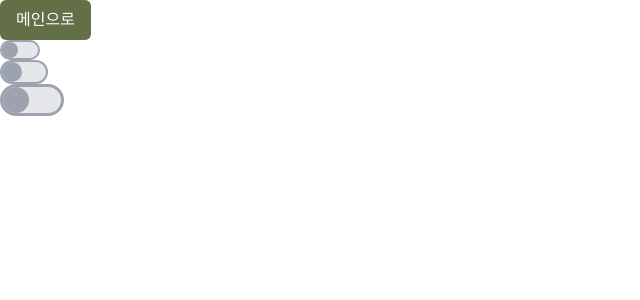
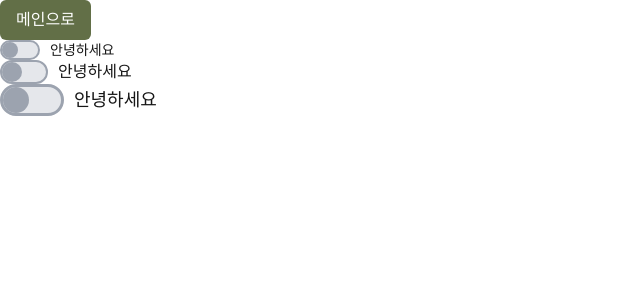
Before and after one commit to User850413/components, a Next.js app: page /components-pages/toggleSwitch-page in a window 1280 px wide. Shown: the top 300 px of the page, without its empty margins (0-640 px from the left). Built offline with nearby package versions, Linux system fonts and the light colour scheme.

Commit message:
02/20 :sparkles: : label 기능 추가

```diff
--- a/src/components/ToggleSwitch.tsx
+++ b/src/components/ToggleSwitch.tsx
@@ -18,7 +18,7 @@ export default function ToggleSwitch({
   classNames,
   size = 'md',
   label,
-  gap,
+  gap = 10,
 }: ToggleSwitchProps) {
   const [isChecked, setIsChecked] = useState<boolean>(false)
   const customId = useId()
@@ -38,7 +38,7 @@ export default function ToggleSwitch({
         aria-label={ariaLabel}
         className="hidden"
       />
-      <label htmlFor={buttonId}>
+      <label htmlFor={buttonId} className="flex w-fit items-center">
         <span
           className={clsx(
             'relative box-border block cursor-pointer rounded-full transition-colors',
@@ -72,6 +72,18 @@ export default function ToggleSwitch({
             )}
           />
         </span>
+        {label && (
+          <p
+            style={{ marginLeft: gap }}
+            className={clsx({
+              'text-sm': size === 'sm',
+              'text-md': size === 'md',
+              'text-lg': size === 'lg',
+            })}
+          >
+            {label}
+          </p>
+        )}
       </label>
     </div>
   )
--- a/src/pages/components-pages/toggleSwitch-page.tsx
+++ b/src/pages/components-pages/toggleSwitch-page.tsx
@@ -3,9 +3,10 @@ import ToggleSwitch from '@/components/ToggleSwitch'
 export default function ToggleSwitchPage() {
   return (
     <>
-      <ToggleSwitch size="sm" />
-      <ToggleSwitch />
-      <ToggleSwitch size="lg" />
+      <ToggleSwitch size="sm" label="안녕하세요" />
+      <ToggleSwitch label="안녕하세요" />
+      <ToggleSwitch size="lg" label="안녕하세요" />
+      {/* <ToggleSwitch size="lg" label="안녕하세요" /> */}
     </>
   )
 }
```
